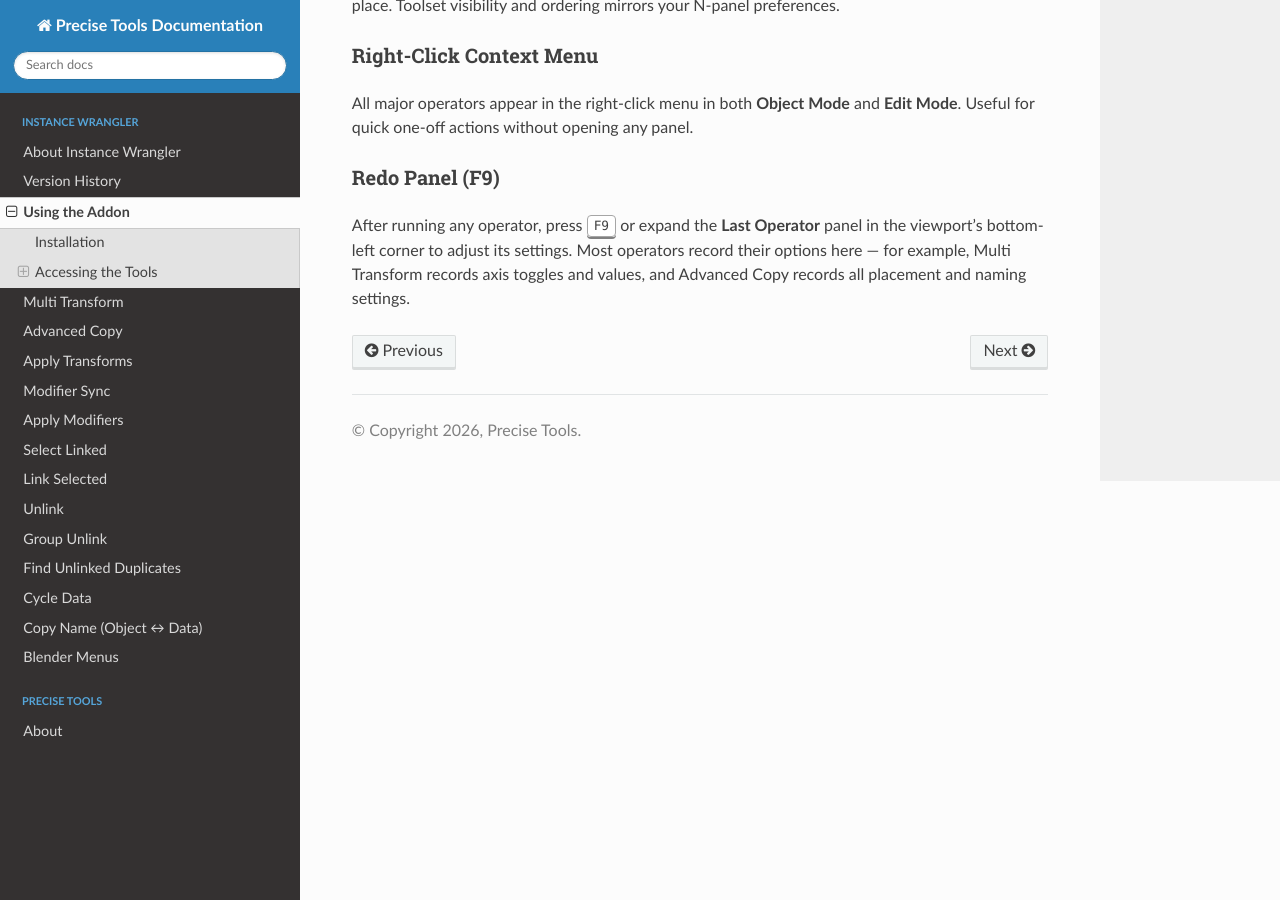
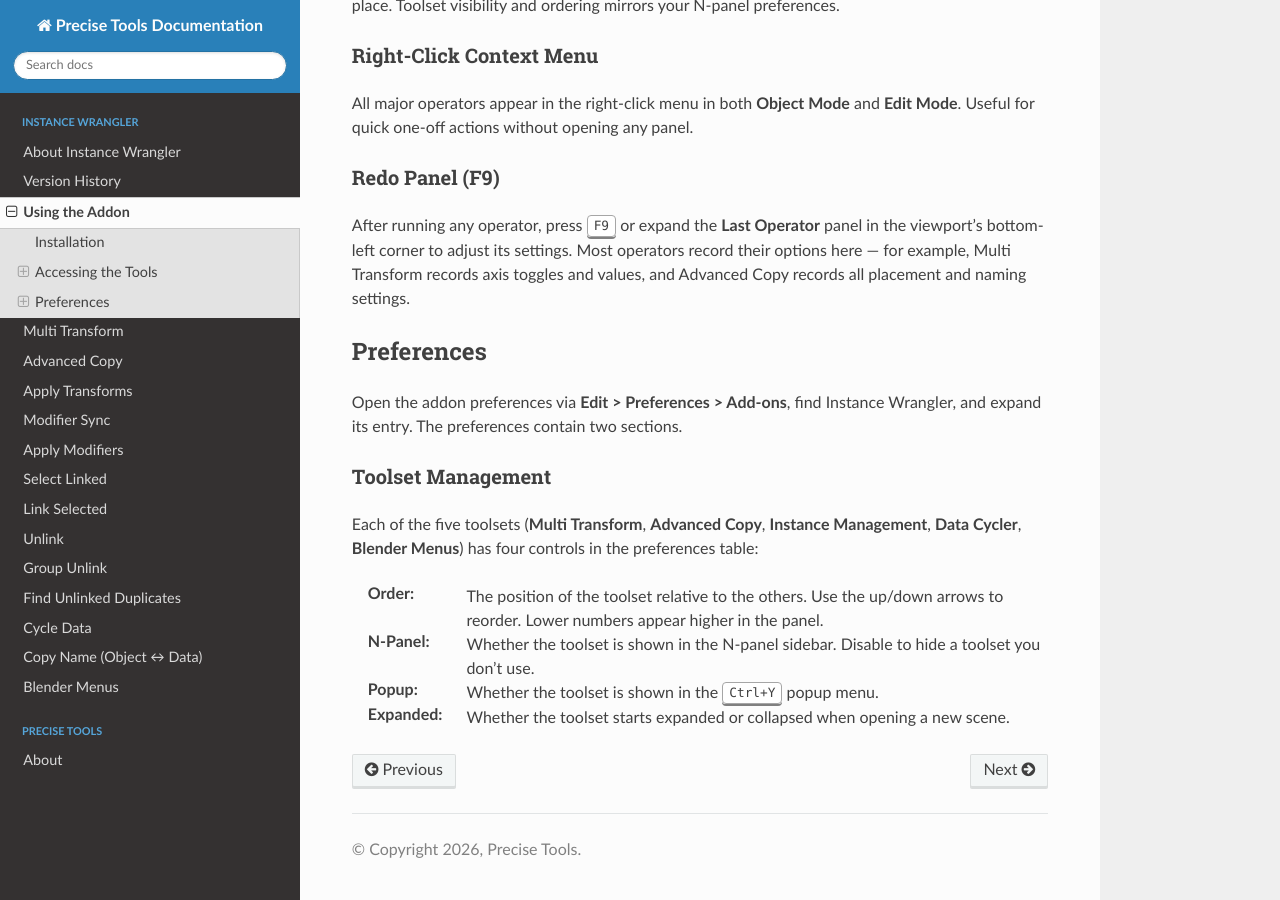
Before and after one commit to jb1981dev/Precise-Docs, a Sphinx documentation site: the page built from docs/source/instwrangler/usingtheaddon.rst, in a window 1280 px wide and 900 px high, scrolled down 983 px. Built offline with Sphinx 7.4.7 and the Read the Docs theme 3.1.0, drawn with Linux system fonts in a browser that asks for light colours.

Commit message:
Add Preferences section to 'Using the Addon' documentation: detail toolset management controls

```diff
--- a/docs/source/instwrangler/usingtheaddon.rst
+++ b/docs/source/instwrangler/usingtheaddon.rst
@@ -59,3 +59,32 @@ Redo Panel (F9)
 ^^^^^^^^^^^^^^^
 
 After running any operator, press :kbd:`F9` or expand the **Last Operator** panel in the viewport's bottom-left corner to adjust its settings. Most operators record their options here — for example, Multi Transform records axis toggles and values, and Advanced Copy records all placement and naming settings.
+
+Preferences
+-----------
+
+Open the addon preferences via **Edit > Preferences > Add-ons**, find Instance Wrangler, and expand its entry. The preferences contain two sections.
+
+Toolset Management
+^^^^^^^^^^^^^^^^^^
+
+Each of the five toolsets (**Multi Transform**, **Advanced Copy**, **Instance Management**, **Data Cycler**, **Blender Menus**) has four controls in the preferences table:
+
+:Order:
+    The position of the toolset relative to the others. Use the up/down arrows to reorder. Lower numbers appear higher in the panel.
+
+:N-Panel:
+    Whether the toolset is shown in the N-panel sidebar. Disable to hide a toolset you don't use.
+
+:Popup:
+    Whether the toolset is shown in the :kbd:`Ctrl+Y` popup menu.
+
+:Expanded:
+    Whether the toolset starts expanded or collapsed when opening a new scene.
+
+..
+   IMAGE PLACEHOLDER
+   .. figure:: images/preferences_toolsets.png
+      :align: center
+
+   *The Toolset Management table in addon preferences.*
```
